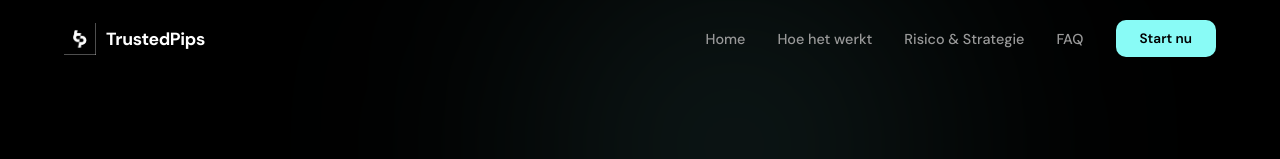
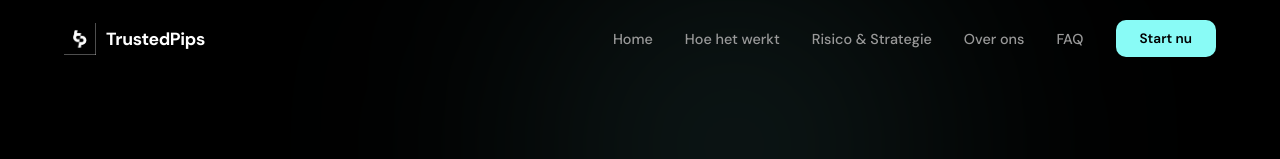
Before and after one commit to z2yn2d9mpb-cpu/TP-Investing, a Next.js app: page /over-ons in a window 1280 px wide. Shown: the top 159 px of the page. Built offline with nearby package versions, Linux system fonts and the light colour scheme.

Commit message:
Update Nav.jsx

```diff
--- a/app/components/Nav.jsx
+++ b/app/components/Nav.jsx
@@ -28,11 +28,7 @@ export default function Nav() {
     setMobileOpen(false)
   }, [pathname])
 
-  // Filter out current page from links
-  const links = allLinks.filter((l) => {
-    if (l.href === "/") return pathname !== "/"
-    return !pathname.startsWith(l.href)
-  })
+  const links = allLinks
 
   // Determine CTA href based on current page
   const ctaHref = pathname === "/hoe-het-werkt" ? "#stappen" : "/hoe-het-werkt"
```
